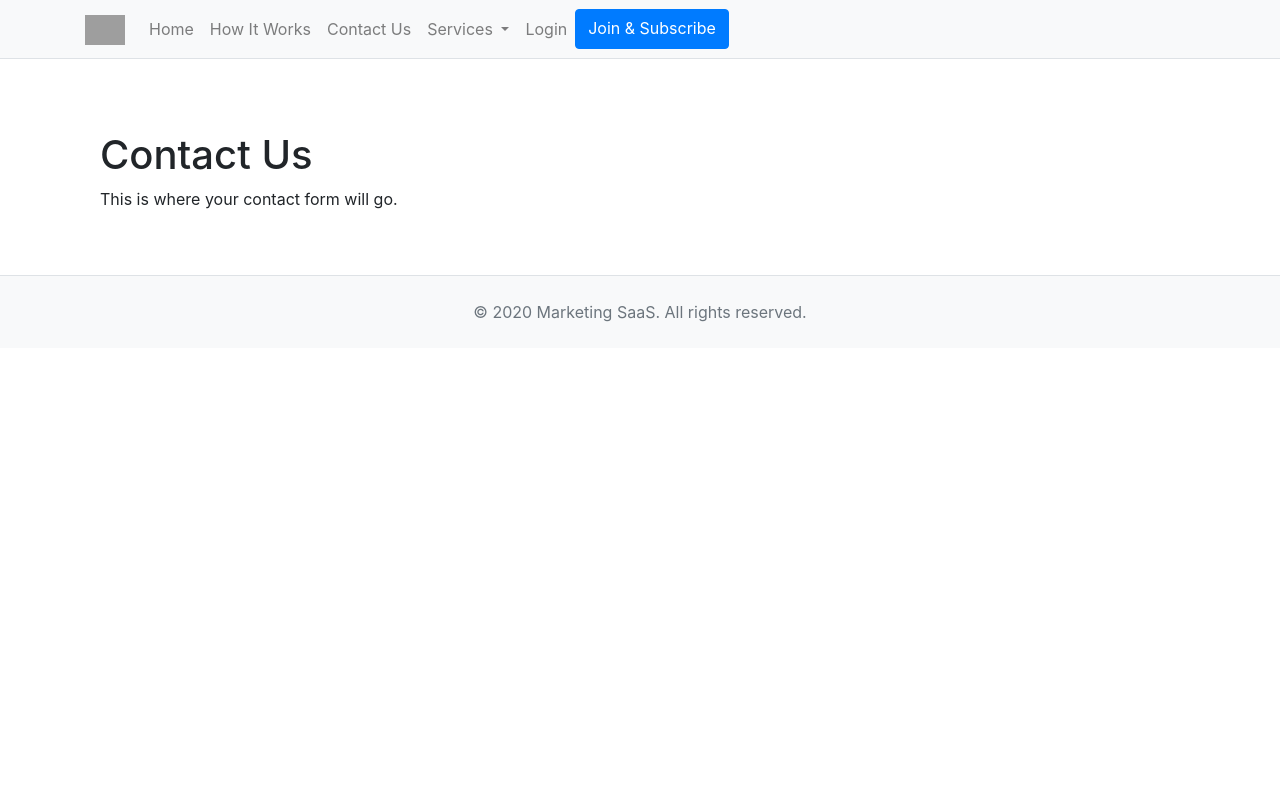
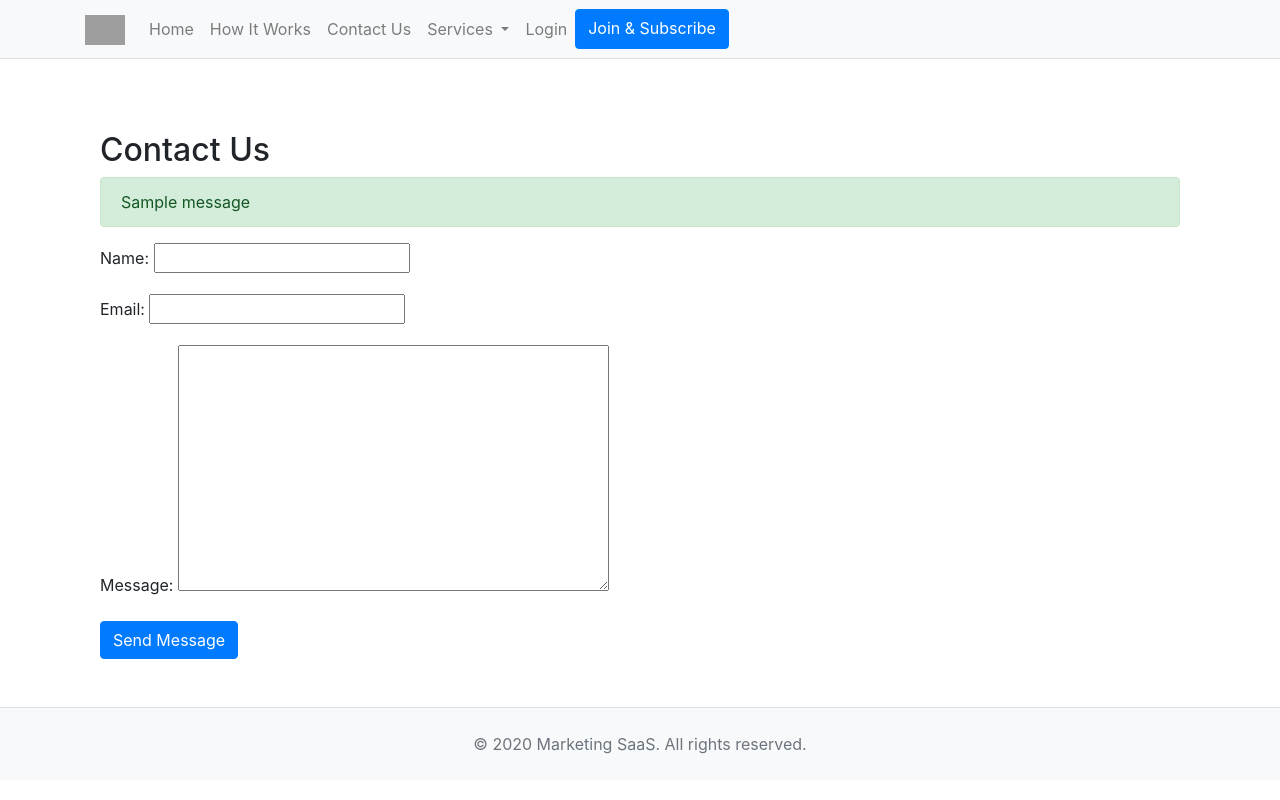
Before and after one commit to dannyobrien761/theodysseymarketer, a Django app: template templates/support/contact.html in a window 1280 px wide. Run offline with Django 3.2, Linux system fonts and the light colour scheme; tables that the repository leaves empty hold one stand-in row (values such as "Sample post"); the template is opened without the code that fills it: values that come from a table or form of the project are taken from there, most other values are stand-ins (such as "Sample title", 1, 10 or a date in 2020); one stand-in notice (Sample message) is shown; grey boxes are pictures that could not be loaded.

Commit message:
updated contact view, html and created support forms.py

```diff
--- a/marketing_agency/settings.py
+++ b/marketing_agency/settings.py
@@ -104,7 +104,7 @@ AUTHENTICATION_BACKENDS = [
 
 SITE_ID = 1
 EMAIL_BACKEND = 'django.core.mail.backends.console.EmailBackend'
-
+DEFAULT_FROM_EMAIL = 'admin@example.com'
 ACCOUNT_AUTHENTICATION_METHOD = 'username_email'
 ACCOUNT_EMAIL_REQUIRED = True
 ACCOUNT_EMAIL_VERIFICATION = 'none'
--- /dev/null
+++ b/support/forms.py
@@ -0,0 +1,6 @@
+from django import forms
+
+class ContactForm(forms.Form):
+    name = forms.CharField(max_length=100)
+    email = forms.EmailField()
+    message = forms.CharField(widget=forms.Textarea)
--- a/templates/support/contact.html
+++ b/templates/support/contact.html
@@ -3,8 +3,20 @@
 {% block title %}Contact Us{% endblock %}
 
 {% block content %}
-  <div class="container mt-5">
-    <h1>Contact Us</h1>
-    <p>This is where your contact form will go.</p>
-  </div>
+<div class="container mt-5">
+  <h2>Contact Us</h2>
+
+  {% if messages %}
+    {% for message in messages %}
+      <div class="alert alert-success">{{ message }}</div>
+    {% endfor %}
+  {% endif %}
+
+  <form method="post">
+    {% csrf_token %}
+    {{ form.as_p }}
+
+    <button type="submit" class="btn btn-primary">Send Message</button>
+  </form>
+</div>
 {% endblock %}
```
Also changed, not shown: support/views.py (+27 -4 lines), README.md, assets/readme/sitemap.png (added), assets/readme/test-stripe-cli.PNG (added), requirements.txt (line endings or trailing spaces).
